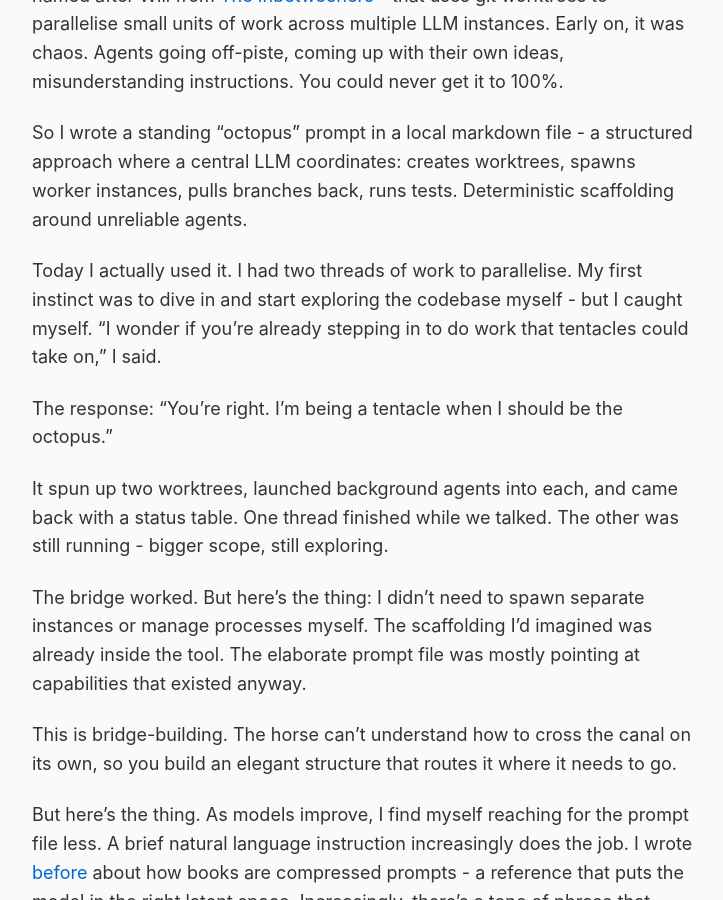
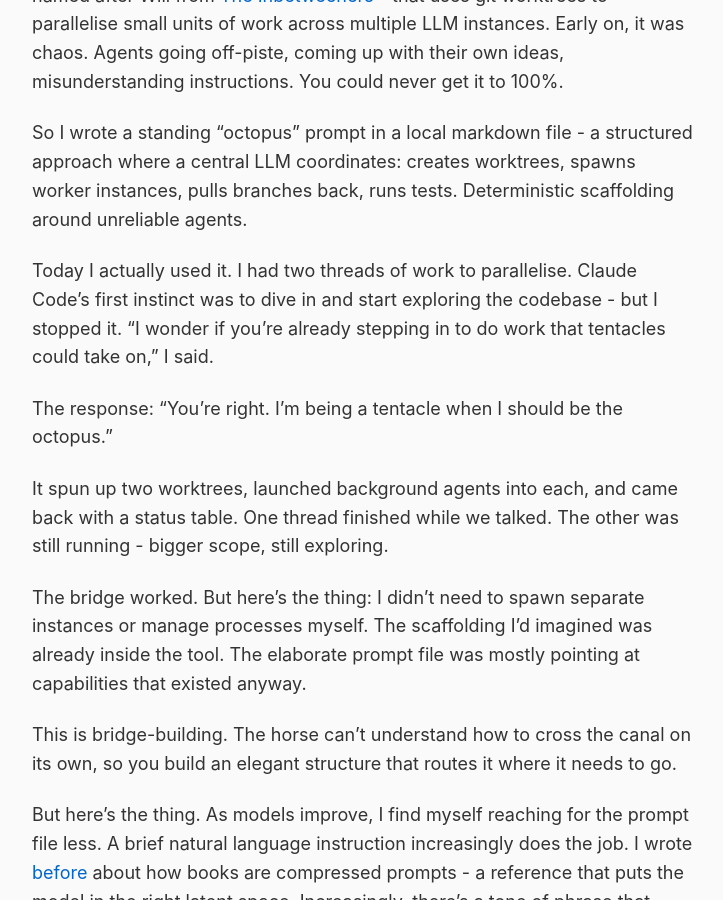
Before and after one commit to rob137/rob137.github.io, a Jekyll site: the page built from _posts/2026-01-09-roving-bridges.md, in a window 1280 px wide and 900 px high, scrolled down 2341 px. Shown: the whole window, without its empty margins (275-998 px from the left). Built offline with Jekyll 4.4.1, drawn with Linux system fonts in a browser that asks for light colours.

Commit message:
Fix: I stopped Claude Code, not caught myself

```diff
--- a/_posts/2026-01-09-roving-bridges.md
+++ b/_posts/2026-01-09-roving-bridges.md
@@ -39,7 +39,7 @@ At work, I'm on a skunk works team. We have a project called Briefcase - named a
 
 So I wrote a standing "octopus" prompt in a local markdown file - a structured approach where a central LLM coordinates: creates worktrees, spawns worker instances, pulls branches back, runs tests. Deterministic scaffolding around unreliable agents.
 
-Today I actually used it. I had two threads of work to parallelise. My first instinct was to dive in and start exploring the codebase myself - but I caught myself. "I wonder if you're already stepping in to do work that tentacles could take on," I said.
+Today I actually used it. I had two threads of work to parallelise. Claude Code's first instinct was to dive in and start exploring the codebase - but I stopped it. "I wonder if you're already stepping in to do work that tentacles could take on," I said.
 
 The response: "You're right. I'm being a tentacle when I should be the octopus."
 
```
